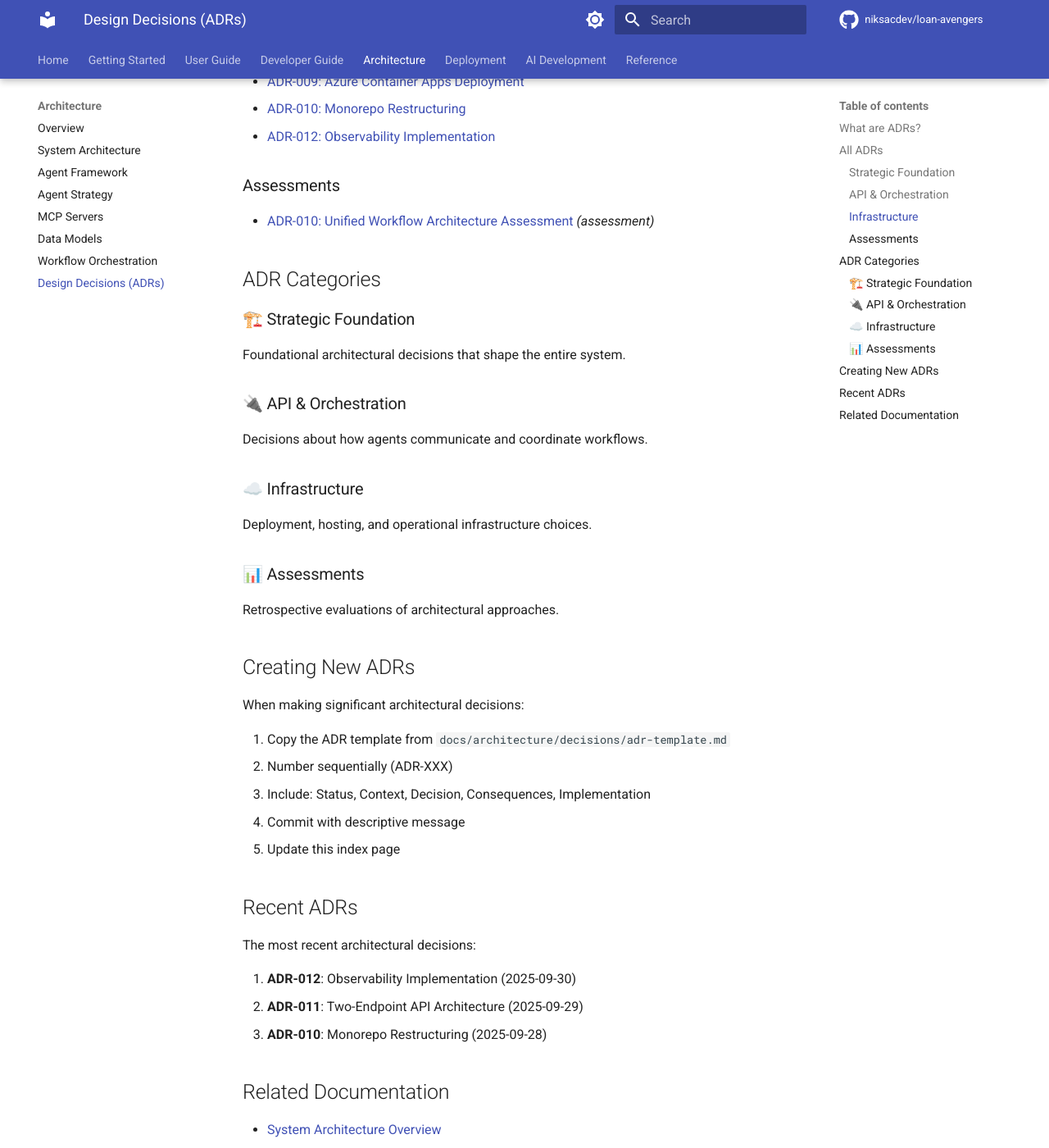
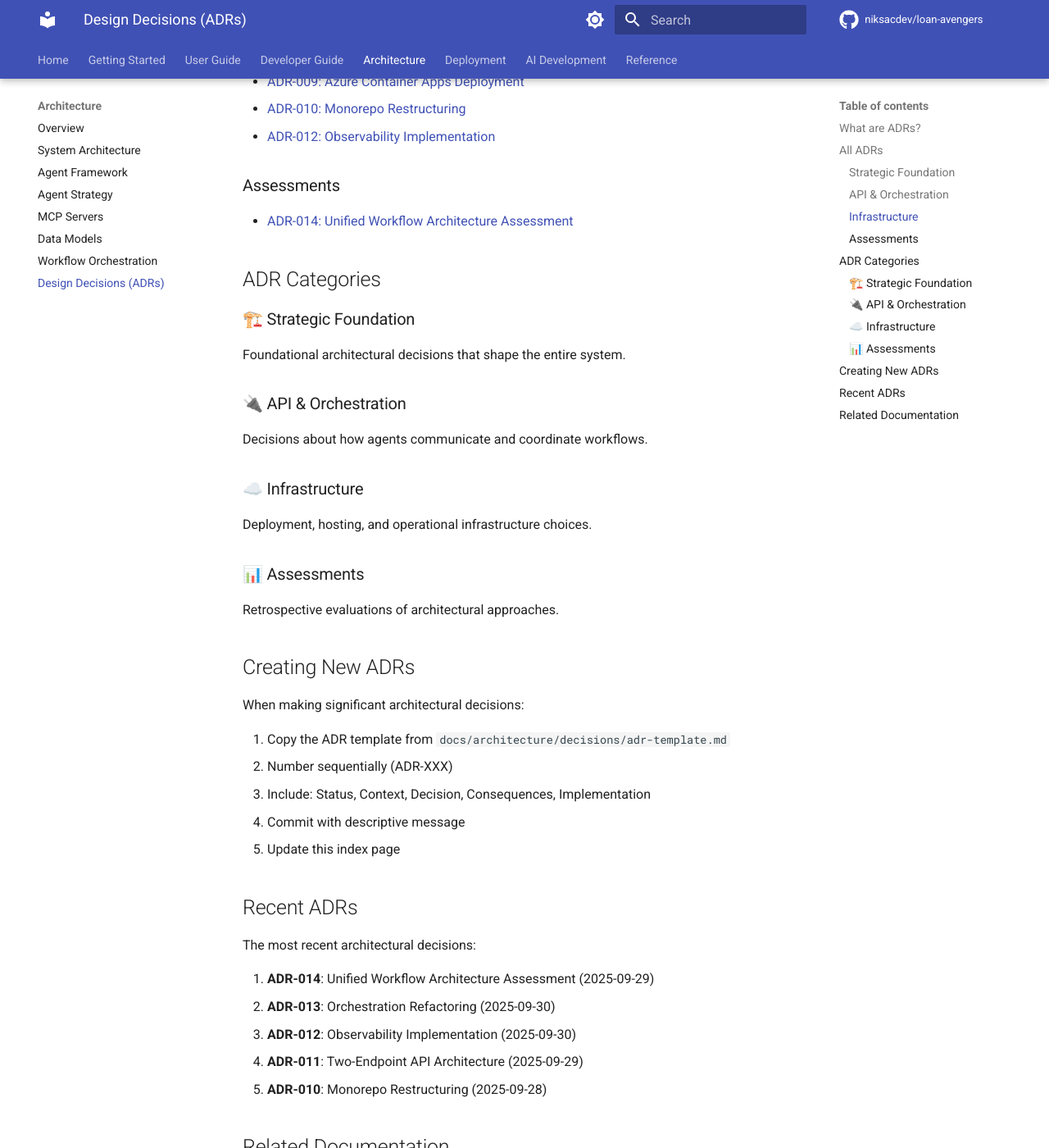
Before and after one commit to niksacdev/loan-avengers, an MkDocs documentation site: the page built from docs/architecture/adrs.md, in a window 1280 px wide and 1400 px high, scrolled down 973 px. Shown: the whole window at 82% size. Built offline with MkDocs 1.6.1 and Material for MkDocs 9.7.7, drawn with Linux system fonts in a browser that asks for light colours; comment, search, counter and statistics services are not loaded; the version menu is left out; some of the changed text lies outside the part shown.

Commit message:
fix: renumber duplicate ADRs (ADR-005→013, ADR-010→014) and update index

```diff
--- a/docs/architecture/adrs.md
+++ b/docs/architecture/adrs.md
@@ -16,10 +16,10 @@
 
 ### API & Orchestration
 - [ADR-005: API Architecture with Agent Framework](decisions/adr-005-api-architecture-with-agent-framework.md)
-- [ADR-005: Orchestration Refactoring](decisions/adr-005-orchestration-refactoring.md) *(alternative)*
 - [ADR-006: Sequential Workflow Orchestration](decisions/adr-006-sequential-workflow-orchestration.md)
 - [ADR-007: Conversation State with Agent Thread](decisions/adr-007-conversation-state-with-agent-thread.md)
 - [ADR-011: Two-Endpoint API Architecture](decisions/adr-011-two-endpoint-api-architecture.md)
+- [ADR-013: Orchestration Refactoring](decisions/adr-013-orchestration-refactoring.md)
 
 ### Infrastructure
 - [ADR-008: Streamable HTTP Transport](decisions/adr-008-streamable-http-transport.md)
@@ -28,7 +28,7 @@
 - [ADR-012: Observability Implementation](decisions/adr-012-observability-implementation.md)
 
 ### Assessments
-- [ADR-010: Unified Workflow Architecture Assessment](decisions/adr-010-unified-workflow-architecture-assessment.md) *(assessment)*
+- [ADR-014: Unified Workflow Architecture Assessment](decisions/adr-014-unified-workflow-architecture-assessment.md)
 
 ## ADR Categories
 
@@ -58,9 +58,11 @@
 
 The most recent architectural decisions:
 
-1. **ADR-012**: Observability Implementation (2025-09-30)
-2. **ADR-011**: Two-Endpoint API Architecture (2025-09-29)
-3. **ADR-010**: Monorepo Restructuring (2025-09-28)
+1. **ADR-014**: Unified Workflow Architecture Assessment (2025-09-29)
+2. **ADR-013**: Orchestration Refactoring (2025-09-30)
+3. **ADR-012**: Observability Implementation (2025-09-30)
+4. **ADR-011**: Two-Endpoint API Architecture (2025-09-29)
+5. **ADR-010**: Monorepo Restructuring (2025-09-28)
 
 ## Related Documentation
 
```
Also changed, not shown: docs/architecture/decisions/adr-013-orchestration-refactoring.md (renamed from docs/architecture/decisions/adr-005-orchestration-refactoring.md, +1 -1 lines), docs/architecture/decisions/adr-014-unified-workflow-architecture-assessment.md (renamed from docs/architecture/decisions/adr-010-unified-workflow-architecture-assessment.md, +1 -1 lines).
